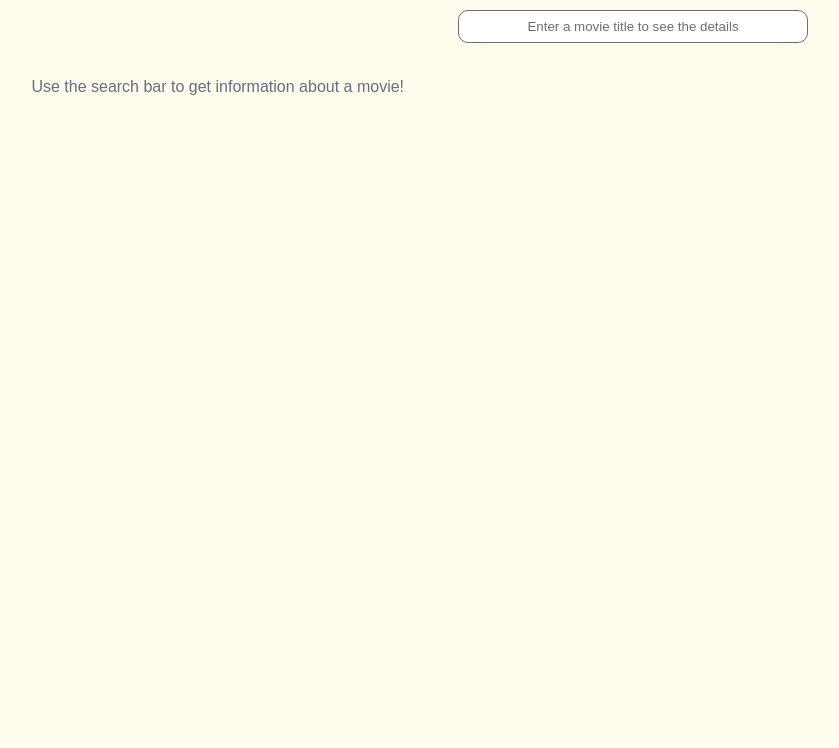
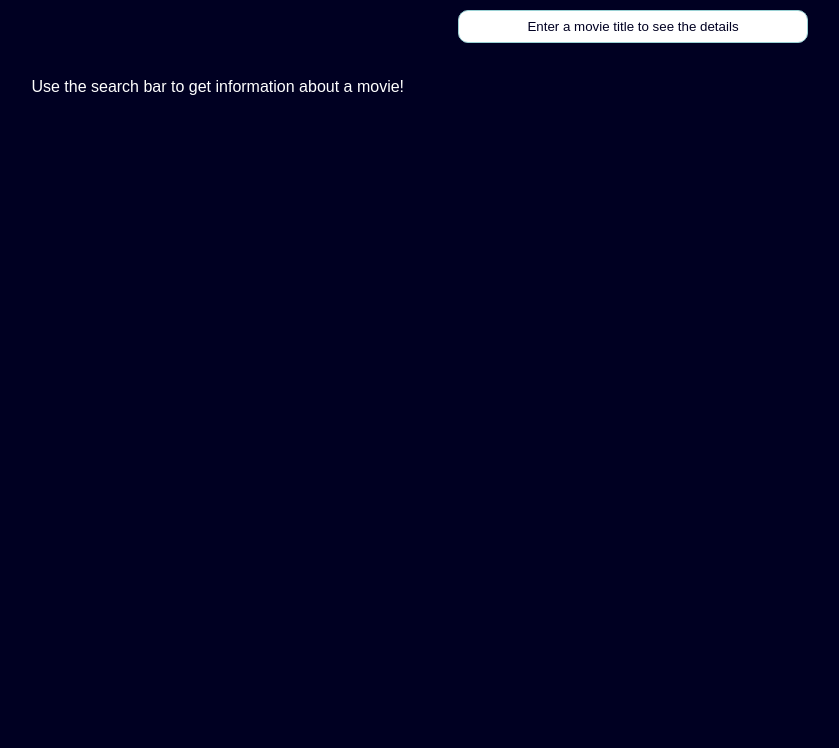
Before and after one commit to al946x/MovieSearch_App, a plain HTML site: page index.html in a window 1280 px wide. Shown: the part 72-820 px from the top of the page, without its empty margins (7-846 px from the left). Drawn offline with nearby package versions, Linux system fonts and the light colour scheme.

Commit message:
colour scheme changed

```diff
--- a/assets/css/style.css
+++ b/assets/css/style.css
@@ -1,7 +1,9 @@
 /* Variables */
 :root {
-    --coral: #696D7D;
-    --green: #6F9283;
+    --darkblue: #000022;
+    --lightblue: #005E7C;
+    --white: #FFFFFF;
+    --powderblue: #9AD1D4;
 }
 
 /* resets */
@@ -14,7 +16,7 @@
 html,
 body {
     height: 100%;
-    background-color: #FFFCEE;
+    background-color: var(--darkblue);
 }
 
 body {
@@ -42,21 +44,21 @@ body {
 /*custom styles*/
 h1.main-header {
     margin: 20px 0 25px;
-    color: var(--coral);
+    color: var(--white);
 }
 
 input.search {
     padding: 8px 15px;
     width: 350px;
     border-radius: 10px;
-    border: 1px solid var(--coral);
+    border: 1px solid var(--powderblue);
     outline: none;
     margin-bottom: 35px;
-    color: #696D7D;
+    color: var(--darkblue);
 }
 
 input.search::placeholder {
-    color: var(--coral);
+    color: var(--darkblue);
     text-align: center;
 }
 
@@ -69,7 +71,7 @@ main {
 
 main .movie-card {
 padding: 15px 10px;
-  border: 4px solid var(--coral);
+  border: 4px solid var(--lightblue);
   border-radius: 4px;
   background-position: center;
   background-size: cover;
@@ -84,7 +86,7 @@ main .movie-card>*:not(:last-child) {
 
 main p.no-search {
     grid-column: 1 / 4;
-    color: var(--coral);
+    color: var(--white);
 }
 
 main .movie-card h3 {
@@ -96,14 +98,14 @@ main .movie-card p {
 }
 
 main .movie-card a {
-    color: white;
+    color: var(--white);
     font-size: 0.8rem;
     text-decoration: none;
-    border-bottom: 1px dashed white;
+    border-bottom: 1px dashed var(--white);
 }
 
 main .movie-card a:hover {
-    background-color: #696D7D;
+    background-color: var(--powderblue);
 }
 /* mobile styles */
 @media (max-width: 768px) {
```
